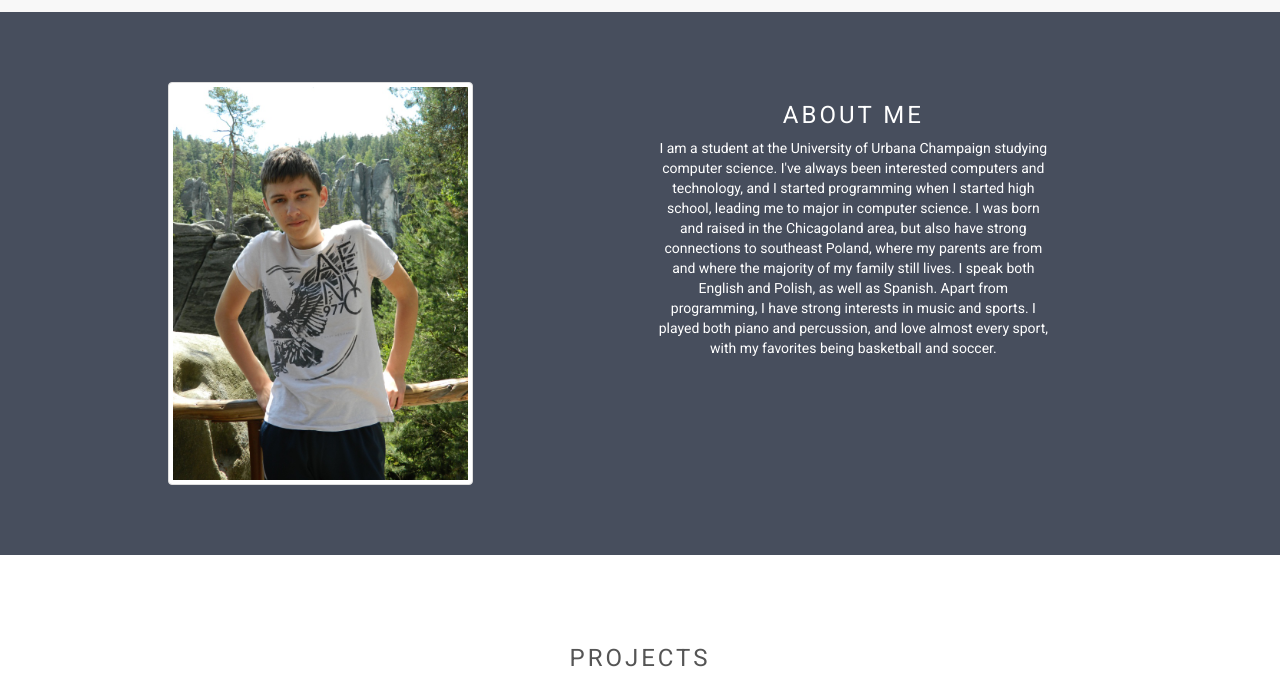
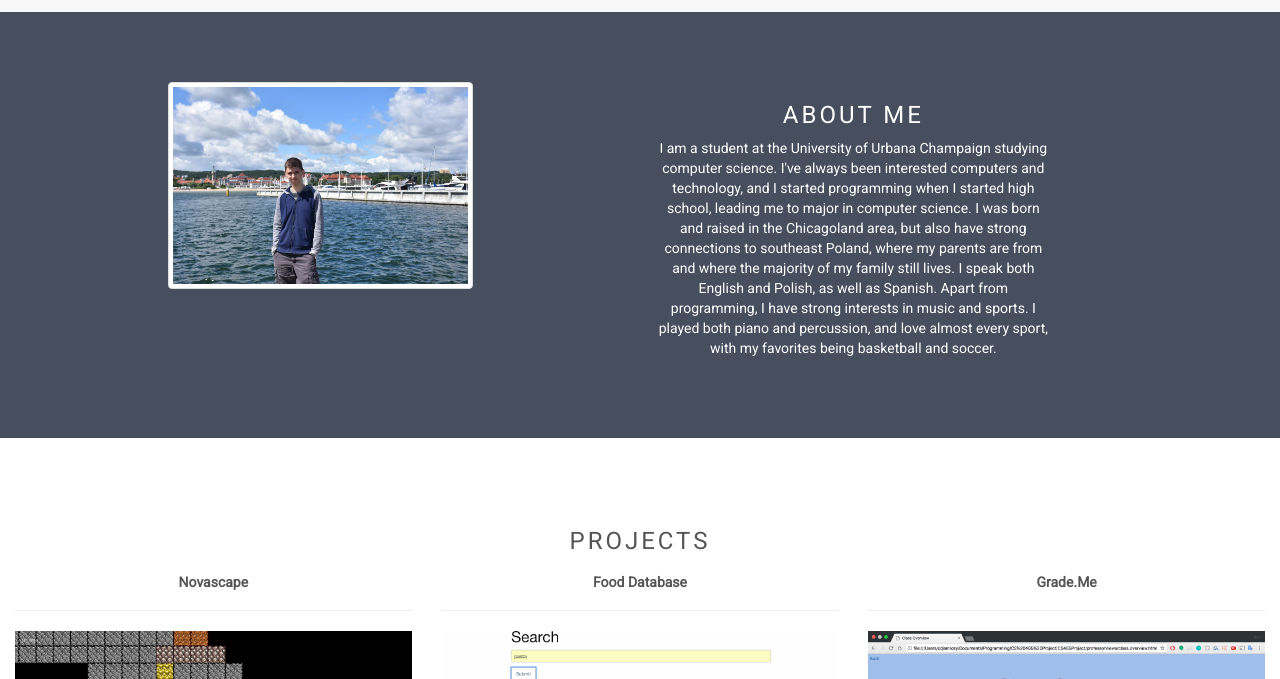
Before and after one commit to cdjamrozy/cdjamrozy.github.io, a plain HTML site: page index.html in a window 1280 px wide. Shown: the part 68-747 px from the top of the page. Drawn offline with nearby package versions, Linux system fonts and the light colour scheme.

Commit message:
changed picture

```diff
--- a/index.html
+++ b/index.html
@@ -38,7 +38,7 @@
 <div class="container-fluid bg-2 text-center" id="about">
     <div class="row">
         <div class="col-sm-6">
-            <img src="assets/polska1.jpg" alt="Me" class="img-thumbnail img-responsive" style="display:inline; width:50%;">
+            <img src="assets/profile.JPG" alt="Me" class="img-thumbnail img-responsive" style="display:inline; width:50%;">
         </div>
         <div class="col-sm-4">
             <h3>ABOUT ME</h3>
```
Also changed, not shown: 1 other file.
